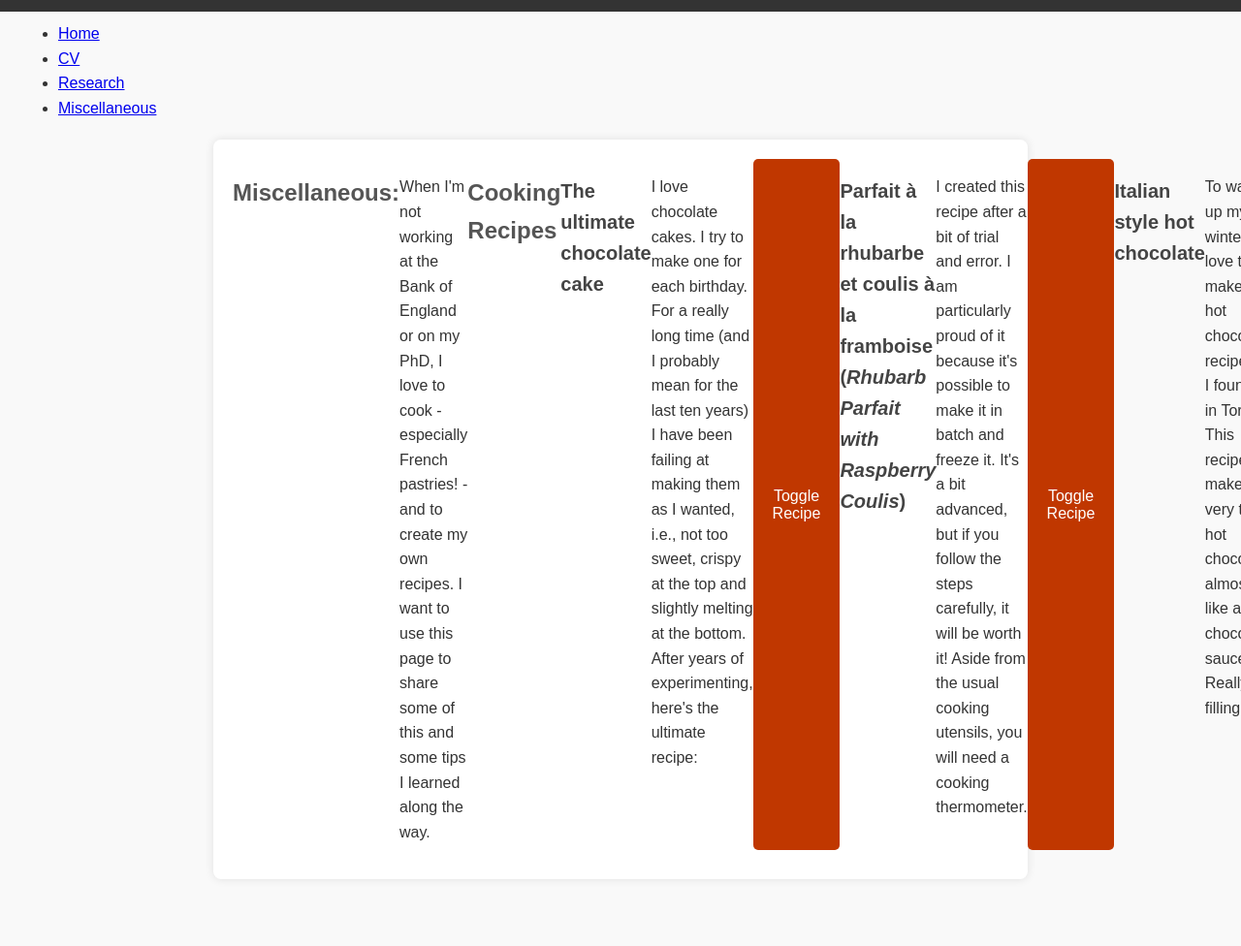
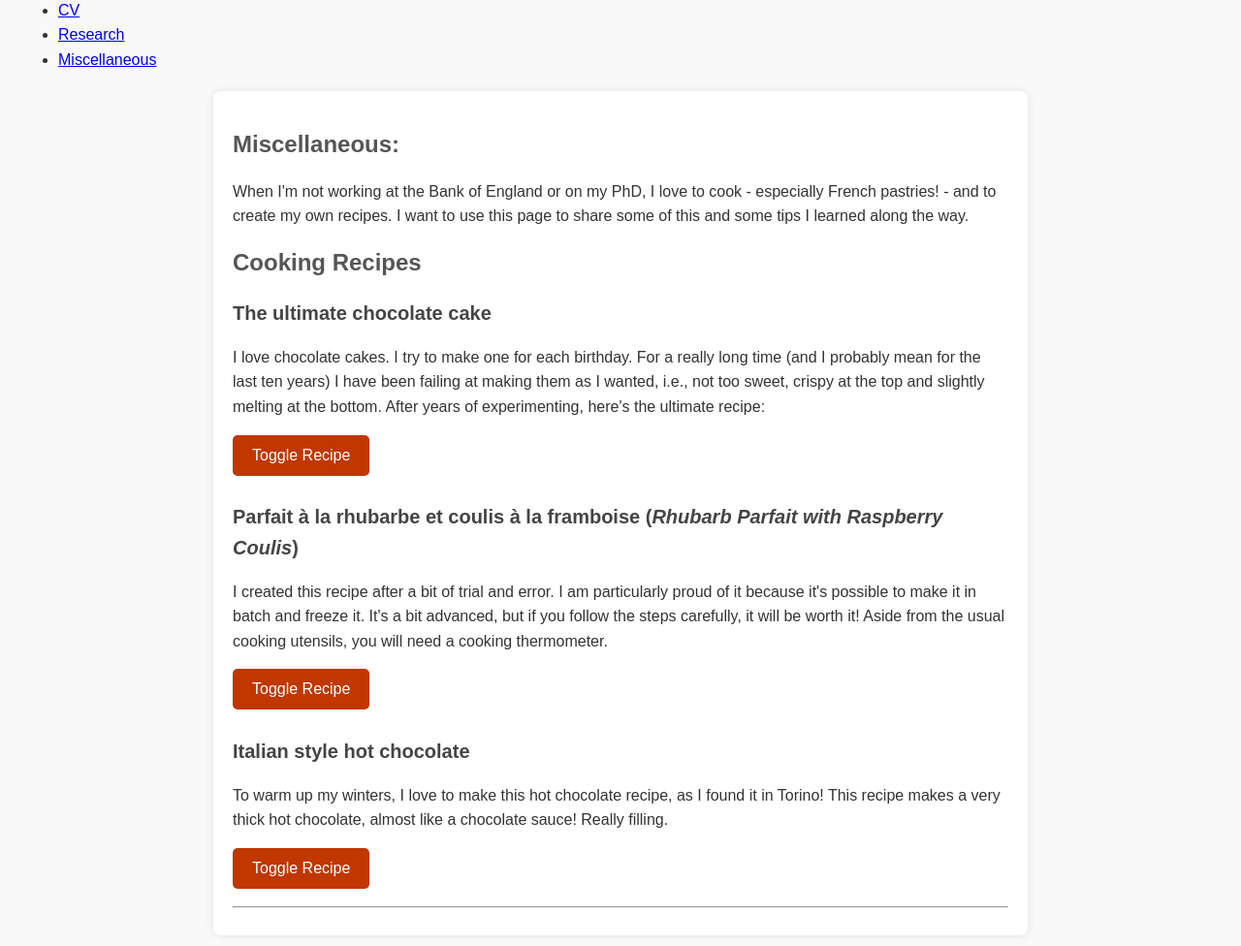
Before and after one commit to JulietteCx/juliettecx.github.io, a Jekyll site: the page built from _pages/miscellaneous.html, in a window 1280 px wide, cut to the strip 484-1469 px from the top of the page. Shown: the top 976 px of the strip at 97% size. Built offline with Jekyll 4.4.1, drawn with Linux system fonts in a browser that asks for light colours; before the commit the page ends 1411 px from its top, so only the background shows below that.

Commit message:
Update style.css

```diff
--- a/assets/style.css
+++ b/assets/style.css
@@ -1,23 +1,3 @@
 body {
   font-family: "-apple-system", ".SFNSText-Regular", "San Francisco", "Roboto", "Segoe UI", "Helvetica Neue", "Lucida Grande", Arial, sans-serif;
 }
-
-.container {
-  display: flex;
-}
-
-.sidebar {
-  background-color: #333;
-  color: white;
-  padding: 20px;
-}
-
-.main-content {
-  flex-grow: 1;
-  padding: 20px;
-}
-
-/* For a sidebar that takes up 1/5 (20%) of the width */
-.sidebar {
-  flex: 0 0 20%;
-}
```
